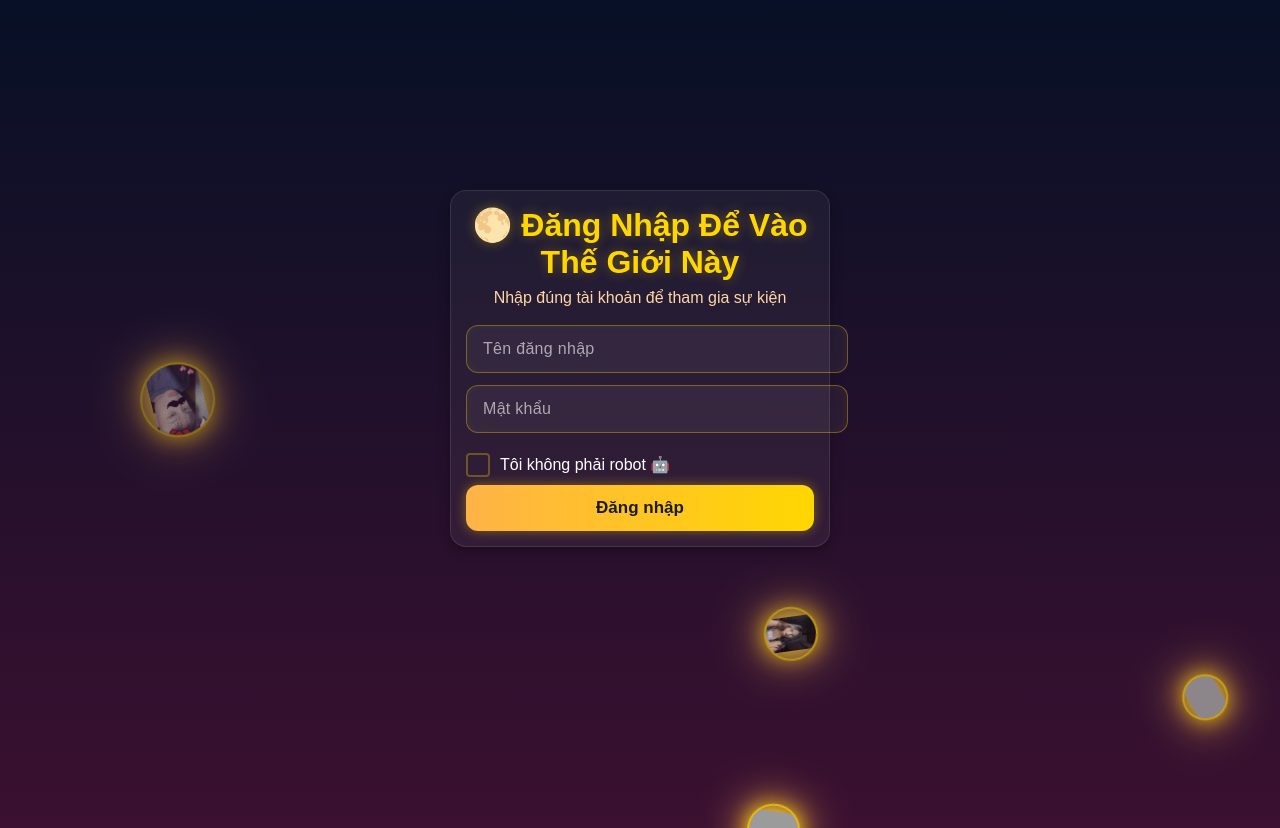
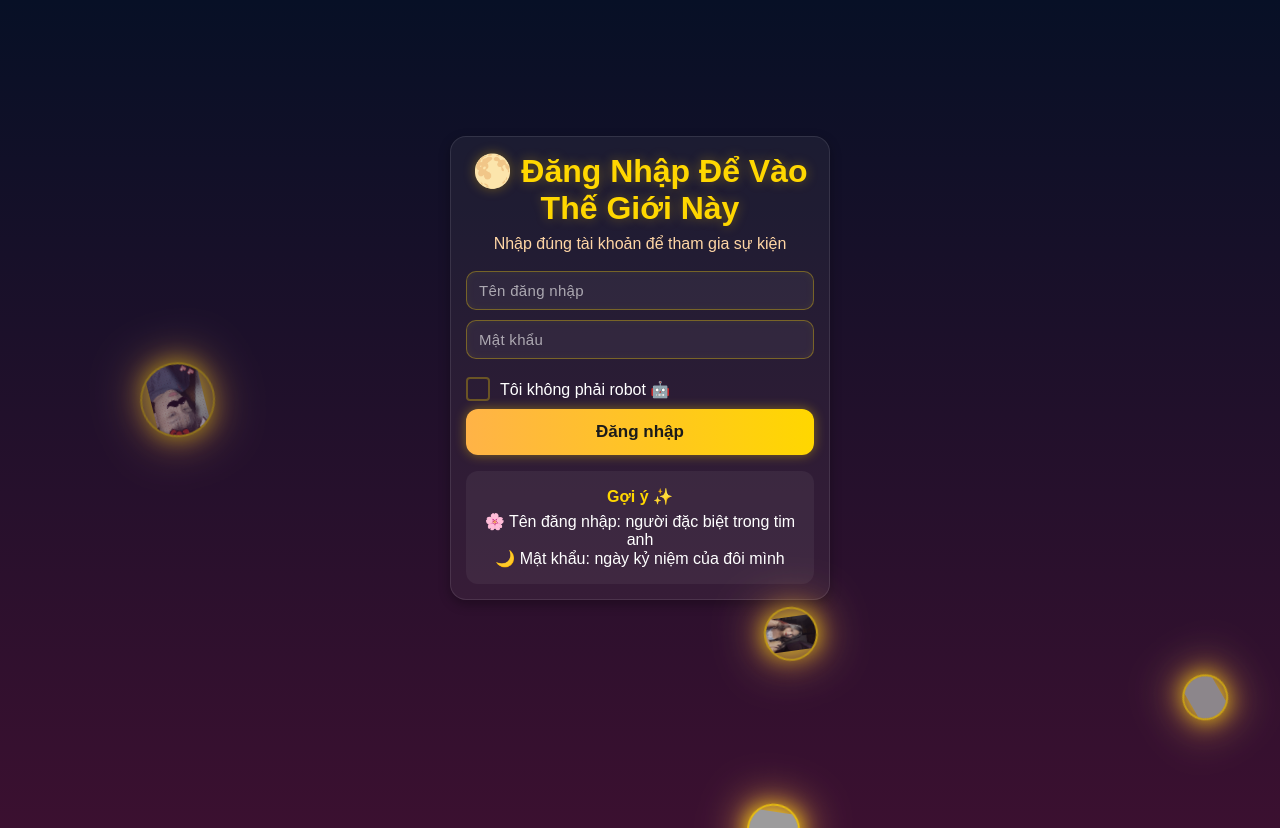
Before and after one commit to thuyanaffiliate/TRUNGTHU, a plain HTML site: page index.html in a window 1280 px wide. Drawn offline with Linux system fonts and the light colour scheme; grey boxes are pictures that could not be loaded.

Commit message:
Update index.html

```diff
--- a/index.html
+++ b/index.html
@@ -288,6 +288,32 @@
   box-sizing: border-box;
   text-align: center;
 }
+.input {
+  width: 100%;
+  padding: 10px 12px;       /* giảm padding để không tràn */
+  margin-bottom: 10px;
+  border-radius: 10px;
+  border: 1.3px solid rgba(255,215,0,0.35);
+  background: rgba(255,255,255,0.05);
+  color: #fff;
+  font-size: 15px;
+  box-sizing: border-box;   /* đảm bảo tính đúng kích thước */
+  outline: none;
+  transition: all 0.25s ease;
+}
+
+.input:focus {
+  border-color: gold;
+  box-shadow: 0 0 8px gold, 0 0 16px rgba(255,215,0,0.3);
+  background: rgba(255,255,255,0.1);
+}
+
+@media (max-width: 768px) {
+  .input {
+    padding: 9px 11px;       /* giảm thêm cho điện thoại */
+    font-size: 14px;
+  }
+}
 
   </style>
 </head>
@@ -318,6 +344,10 @@
 
         <button class="btn" onclick="attemptLogin()">Đăng nhập</button>
         <div id="errMsg" class="msg hidden"></div>
+           <div class="gift-box" style="margin-top:16px;">
+          <div style="font-weight:700; color:var(--accent1); margin-bottom:6px;">Gợi ý ✨</div>
+          <div class="hint">🌸 Tên đăng nhập: người đặc biệt trong tim anh<br>🌙 Mật khẩu: ngày kỷ niệm của đôi mình</div>
+        </div>
       </div>
 
       <!-- Trang chủ -->
```
